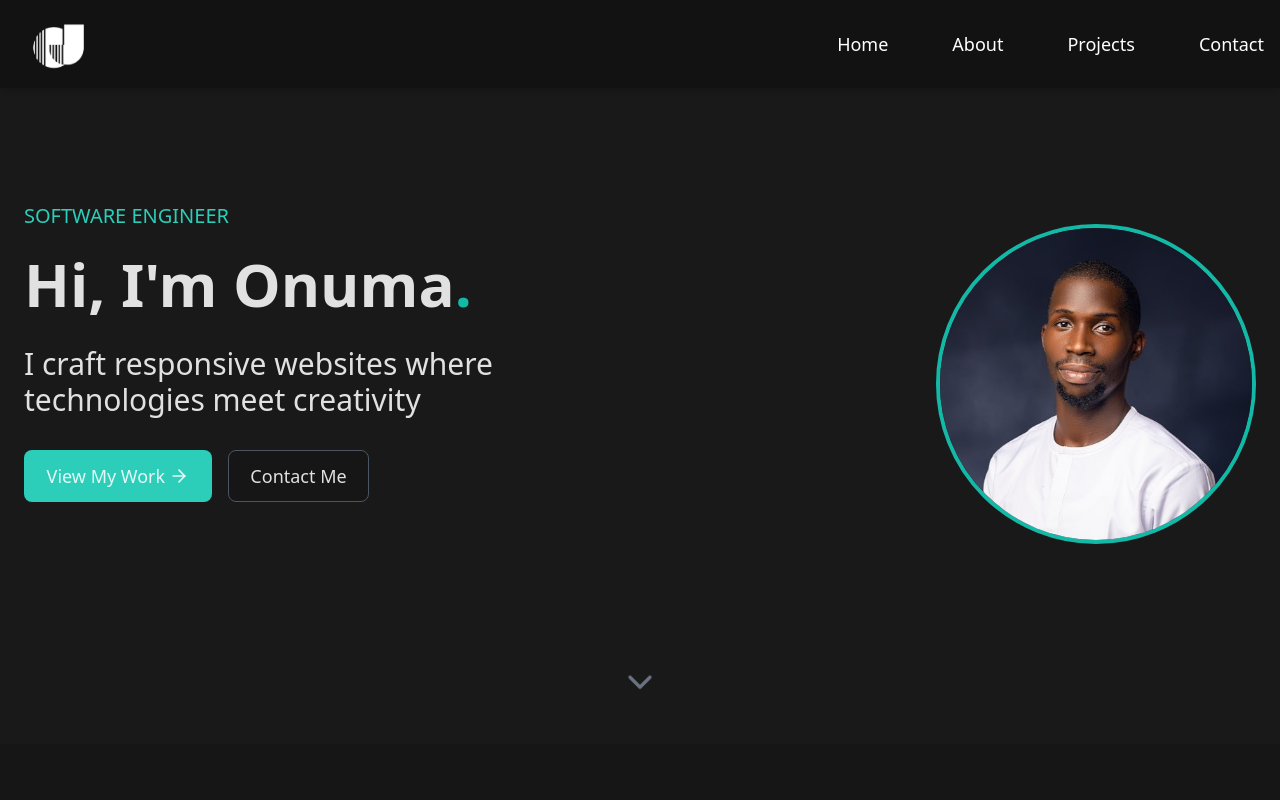
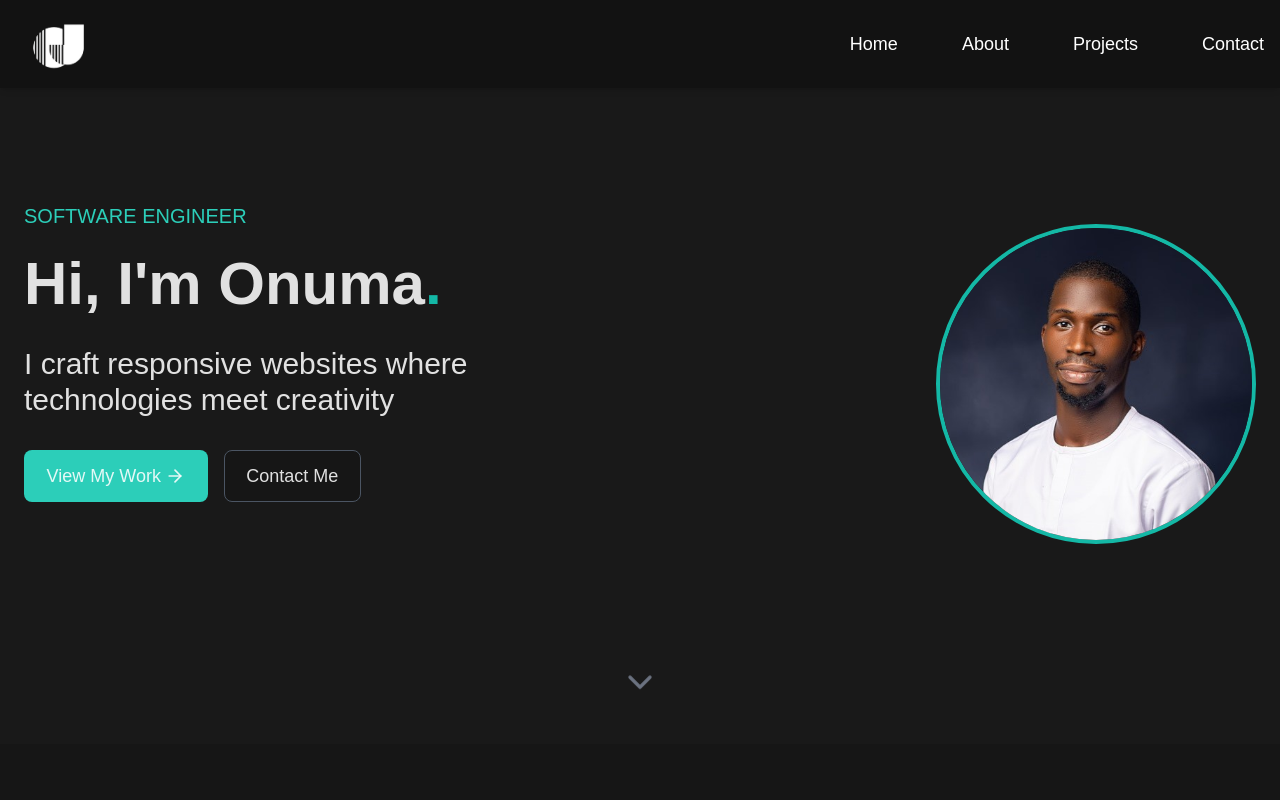
Before and after one commit to onumaeleanyagift/myPortfolio, a React (Vite) app: page / in a window 1280 px wide. Shown: the top 800 px of the page. Built offline with nearby package versions, Linux system fonts and the light colour scheme.

Commit message:
add a new font style

```diff
--- a/src/index.css
+++ b/src/index.css
@@ -3,7 +3,7 @@
 @tailwind utilities;
 
 :root {
-  font-family: system-ui, Avenir, Helvetica, Arial, sans-serif;
+  font-family: "Space Grotesk", sans-serif;
   line-height: 1.5;
   font-weight: 400;
 
```
